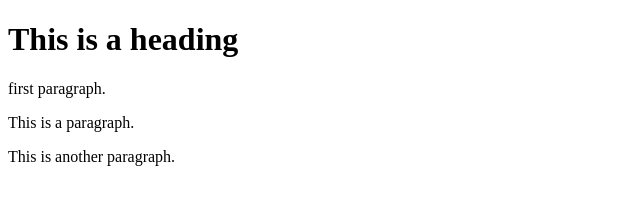
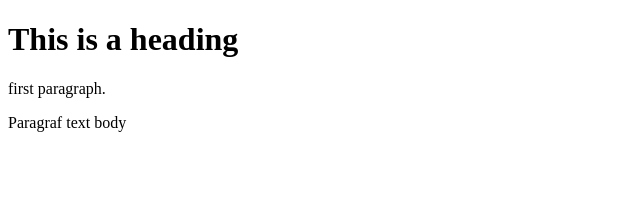
Before and after one commit to markoj2203/learning-git, a plain HTML site: page index.html in a window 1280 px wide. Shown: the whole page, without its empty margins (0-640 px from the left). Drawn offline with Linux system fonts and the light colour scheme.

Commit message:
added new div

```diff
--- a/index.html
+++ b/index.html
@@ -6,7 +6,6 @@
   <body>
     <h1>This is a heading</h1>
     <p>first paragraph.</p>
-    <p>This is a paragraph.</p>
-    <p>This is another paragraph.</p>
+    <div>Paragraf text body</div>
   </body>
 </html>
```
